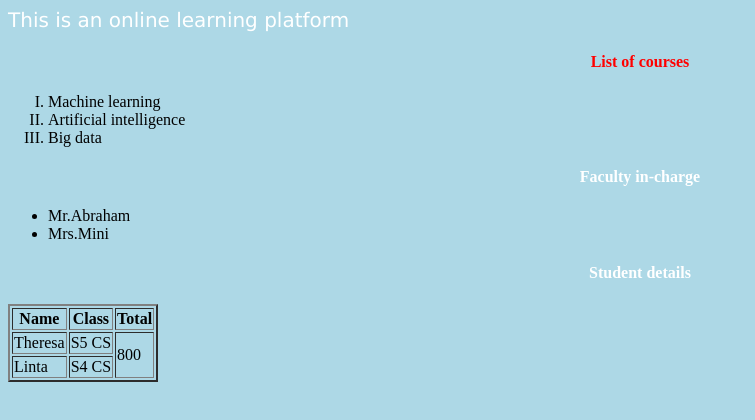
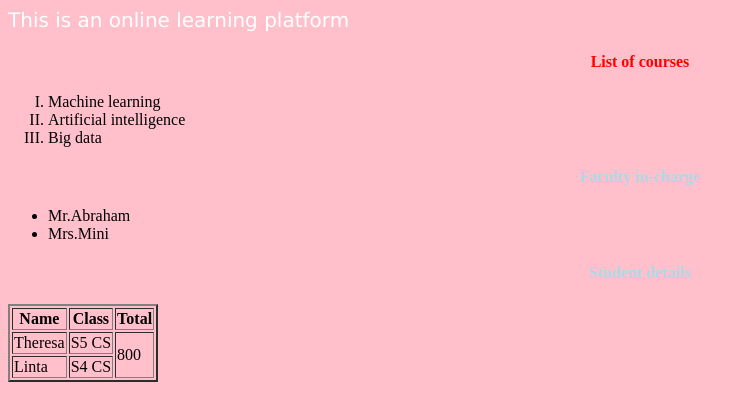
Before and after one commit to mirzabenny/mirzabenny.github.io, a plain HTML site: page index.html in a window 1280 px wide. Shown: the whole page, without its empty margins (0-755 px from the left). Drawn offline with Linux system fonts and the light colour scheme.

Commit message:
Update index.html

```diff
--- a/index.html
+++ b/index.html
@@ -7,11 +7,11 @@
   color: red;
 }
 body {
-  background-color: lightblue;
+  background-color: pink;
 }
 
 h4 {
-  color: white;
+  color: lightblue;
   text-align: center;
 }
 
@@ -22,7 +22,7 @@ p {
 }
 </style>
   </head>
-  <body bgcolor="pink">
+  <body>
     <p>This is an online learning platform</p>
 
     <h4 class="center">List of courses</h4>
```
